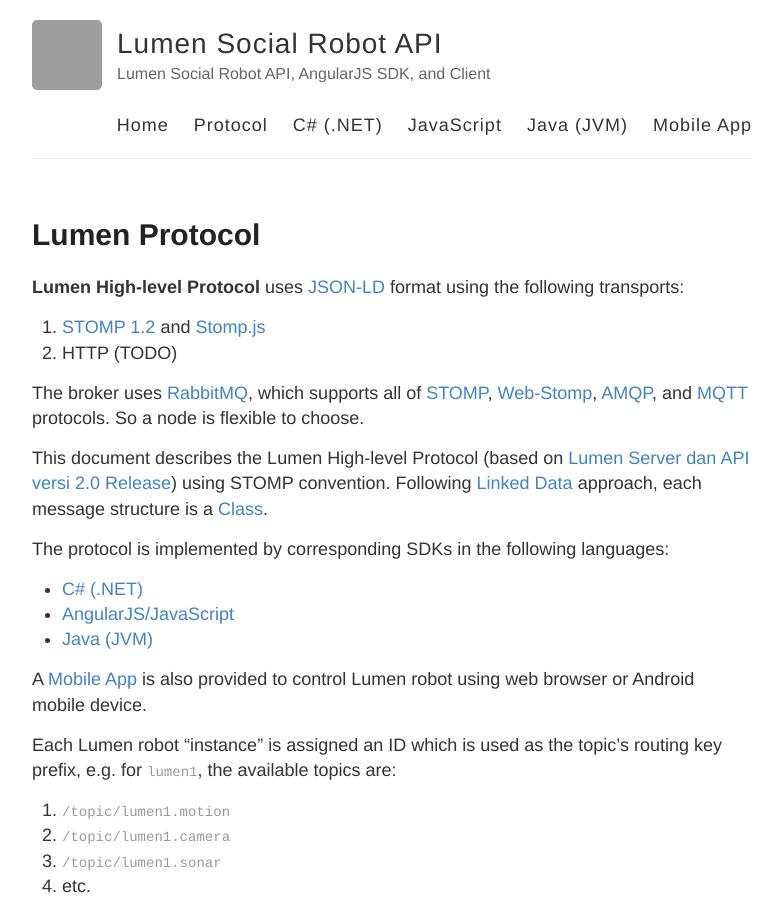
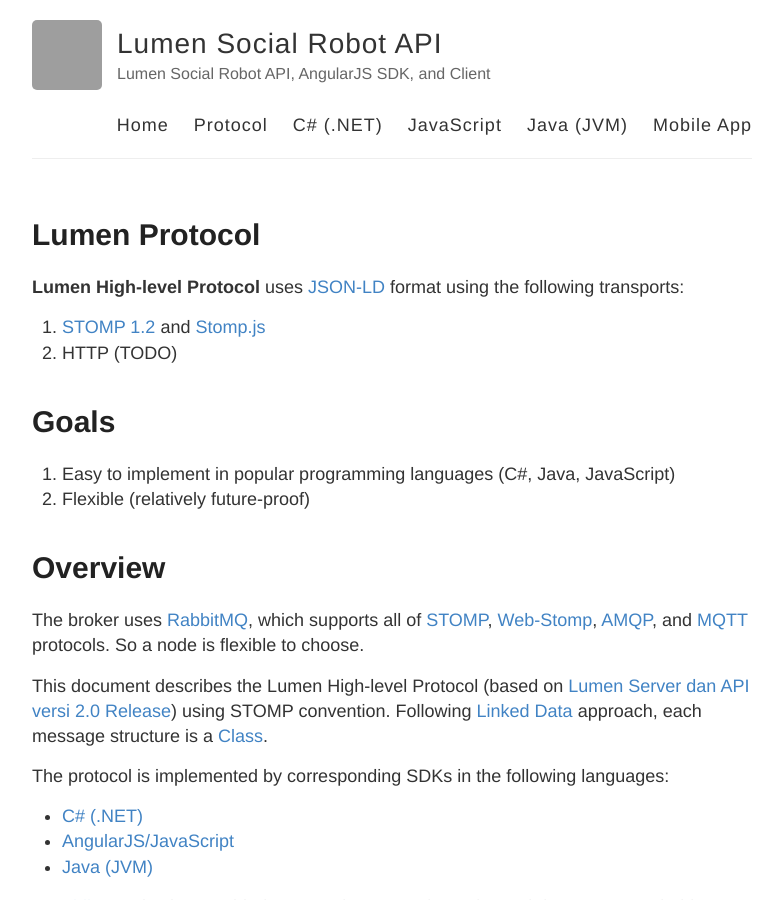
Before and after one commit to Flavio58it/lumen-sdk, a Jekyll site: the page built from protocol.md, in a window 1280 px wide and 900 px high. Shown: the whole window, without its empty margins (248-1030 px from the left). Built offline with Jekyll 4.4.1, drawn with Linux system fonts in a browser that asks for light colours; grey boxes are pictures that could not be loaded.

Commit message:
Lumen SDK draft update

```diff
--- a/protocol.md
+++ b/protocol.md
@@ -8,6 +8,13 @@
 
 1. [STOMP 1.2](https://stomp.github.io/stomp-specification-1.2.html) and [Stomp.js](https://github.com/jmesnil/stomp-websocket)
 2. HTTP (TODO)
+
+# Goals
+
+1. Easy to implement in popular programming languages (C#, Java, JavaScript)
+2. Flexible (relatively future-proof)
+
+# Overview
 
 The broker uses [RabbitMQ](http://www.rabbitmq.com/), which supports all of [STOMP](https://www.rabbitmq.com/stomp.html),
 [Web-Stomp](http://www.rabbitmq.com/web-stomp.html), [AMQP](http://www.amqp.org/), and [MQTT](https://www.rabbitmq.com/mqtt.html) protocols.
```
